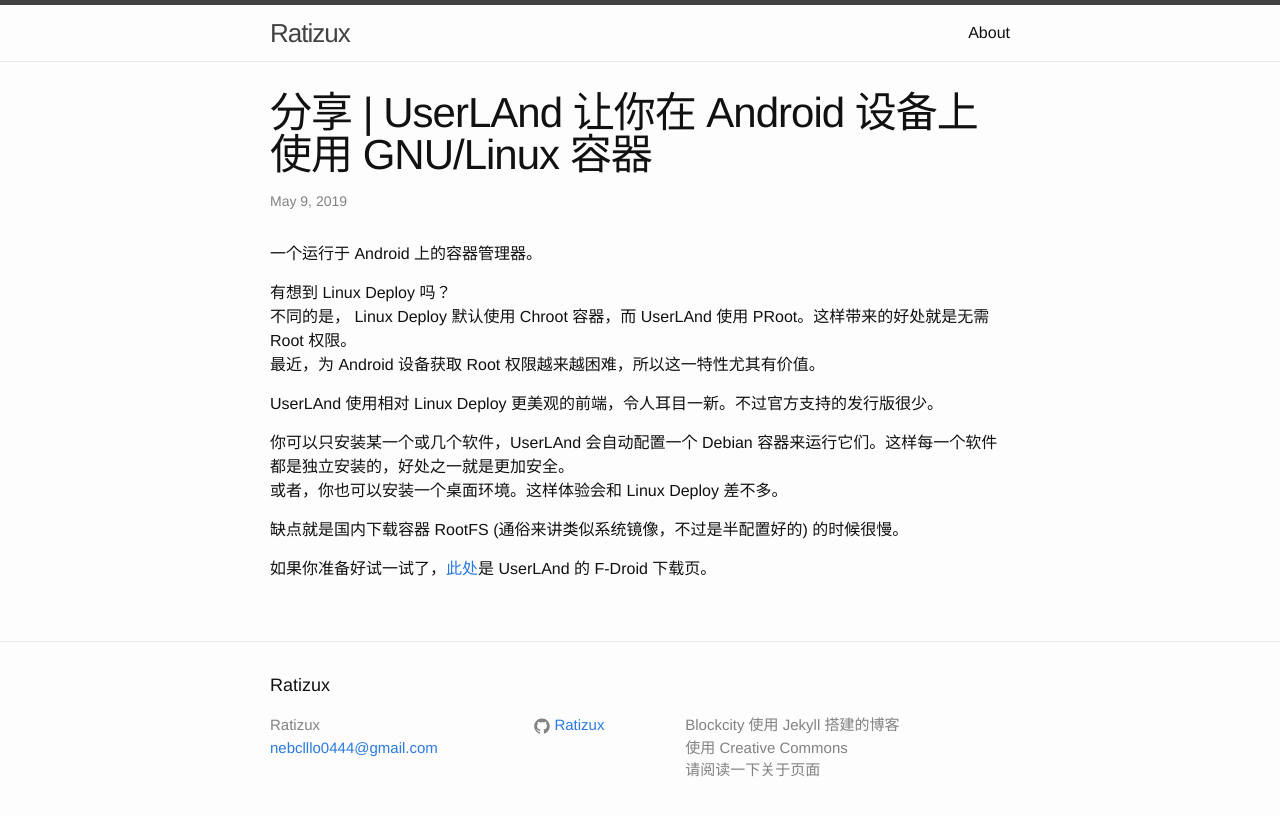
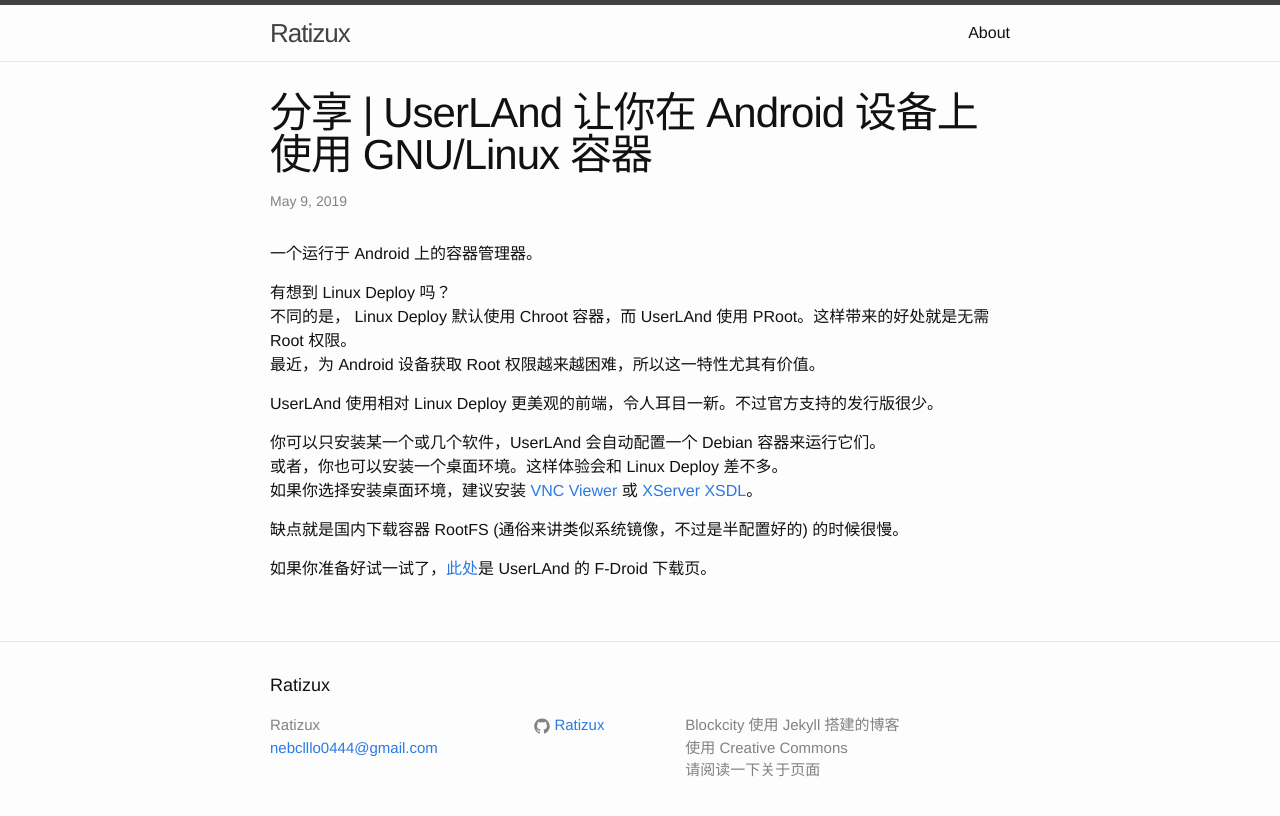
Before and after one commit to Ratizux/Ratizux.github.io, a Jekyll site: the page built from _posts/2019-05-09-1.md, in a window 1280 px wide. Shown: the top 816 px of the page. Built offline with Jekyll 4.4.1, drawn with Linux system fonts in a browser that asks for light colours.

Commit message:
Uploaded resocuces

```diff
--- a/_posts/2019-05-09-1.md
+++ b/_posts/2019-05-09-1.md
@@ -10,8 +10,9 @@
 
 UserLAnd 使用相对 Linux Deploy 更美观的前端，令人耳目一新。不过官方支持的发行版很少。
 
-你可以只安装某一个或几个软件，UserLAnd 会自动配置一个 Debian 容器来运行它们。这样每一个软件都是独立安装的，好处之一就是更加安全。
+你可以只安装某一个或几个软件，UserLAnd 会自动配置一个 Debian 容器来运行它们。
 或者，你也可以安装一个桌面环境。这样体验会和 Linux Deploy 差不多。
+如果你选择安装桌面环境，建议安装 [VNC Viewer]({{site.url}}/res/vncviewer.apk) 或 [XServer XSDL]({{site.url}}/res/xserverxsdl.apk)。
 
 缺点就是国内下载容器 RootFS (通俗来讲类似系统镜像，不过是半配置好的) 的时候很慢。
 
```
Also changed, not shown: 6 other files.
